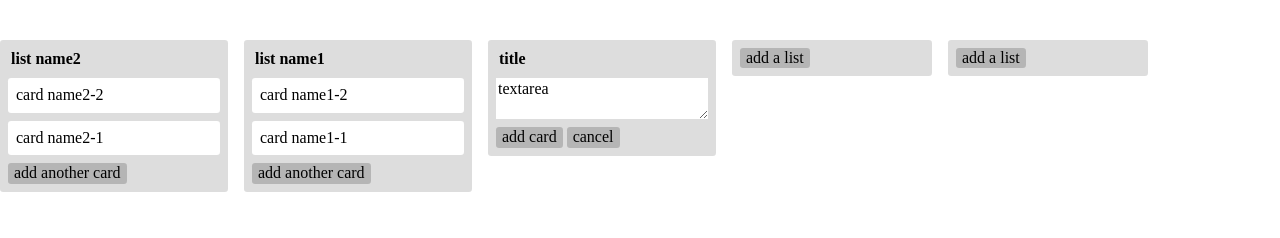
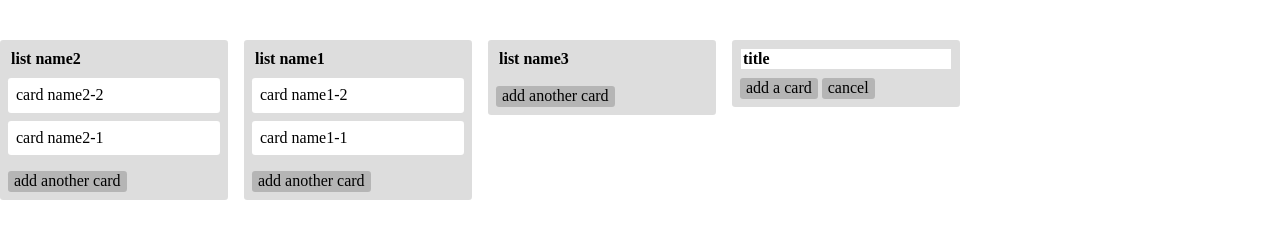
Before and after one commit to KEJkeaz/cardlist, a website: page frontend/index.html in a window 1280 px wide. Both pictures are taken after a click on the button "add a list". Drawn offline with Linux system fonts and the light colour scheme.

Commit message:
js
- add another card 돟작 추가

```diff
--- a/frontend/css/index.css
+++ b/frontend/css/index.css
@@ -71,13 +71,24 @@ body{
 }
 
 
-.list-wrapper .list.hidden .card .card-header,
-.list-wrapper .list.hidden .card .card-list,
-.list-wrapper .list.hidden .card .card-add-container .btn-card-add,
-.list-wrapper .list.hidden .card .card-add-container .cancel {
+.list-wrapper .list.hidden-add-list .card .card-header,
+.list-wrapper .list.hidden-add-list .card .card-list,
+.list-wrapper .list.hidden-add-list .card .card-add-container .btn-card-add,
+.list-wrapper .list.hidden-add-list .card .card-add-container .cancel {
   display: none;
 }
-.list-wrapper .list.hidden .card .card-add-container .btn-list-add{
+.list-wrapper .list.hidden-add-list .card .card-add-container .btn-list-add{
+  display: block;
+}
+
+
+
+.list-wrapper .list.hidden-add-card .card .btn-container .textarea-wrap * ,
+.list-wrapper .list.hidden-add-card .card .btn-container .btn-wrap * {
+  display: none;
+}
+.list-wrapper .list .card .btn-container .textarea-wrap * ,
+.list-wrapper .list .card .btn-container .btn-wrap * {
   display: block;
 }
 
@@ -87,7 +98,7 @@ body{
 
 
 
-.list-wrapper .list .card .btn-container .texarea-wrap {
+.list-wrapper .list .card .btn-container .textarea-wrap {
   display: grid;
   margin-bottom: 0.5rem;
 }
--- a/frontend/index.html
+++ b/frontend/index.html
@@ -16,29 +16,33 @@
 
   <div class="list-wrapper" id="lists" >
 
-    <div class="list">
-      <div class="card">
-        <div class="card-header">
-          <input type="text" value="title" class="card-header-title">
-        </div>
+<!--    <div class="list">-->
+<!--      <div class="card">-->
+<!--        <div class="card-header">-->
+<!--          <input type="text" value="title" class="card-header-title">-->
+<!--        </div>-->
 
-        <div class="card-list">
-        </div>
+<!--        <div class="card-list">-->
+<!--        </div>-->
 
-        <div class="btn-container">
-          <div class="texarea-wrap">
-            <textarea class=" add-card-textarea">textarea</textarea>
-          </div>
-          <div class="btn-wrap">
-            <button class="btn btn-card-add">add card</button>
-            <button class="btn ">cancel</button>
-          </div>
-        </div>
+<!--        <div class="btn-container">-->
+<!--          <div class="textarea-wrap">-->
+<!--            <textarea class=" add-card-textarea">textarea</textarea>-->
+<!--          </div>-->
+<!--          <div class="btn-wrap">-->
+<!--            <button class="btn btn-card-add">add card</button>-->
+<!--            <button class="btn ">cancel</button>-->
+<!--          </div>-->
+<!--        </div>-->
 
-      </div>
-    </div>
+<!--      </div>-->
+<!--    </div>-->
 
-    <div class="list hidden" id="list10">
+
+
+
+
+    <div class="list hidden-add-list" id="last-list">
       <div class="card">
         <div class="card-header">
           <input type="text" value="title" class="card-header-title">
@@ -49,19 +53,14 @@
 
 
         <div class="card-add-container" >
-          <button class="btn btn-list-add" onclick="show_add_container('list10')">add a list</button>
-          <button class="btn btn-card-add">add a card</button>
-          <button class="btn cancel" onclick="hidden_add_container('list10')">cancel</button>
+          <button class="btn btn-list-add" onclick="show_add_list('last-list')">add a list</button>
+          <button class="btn btn-card-add" onclick="add_list('last-list')">add a card</button>
+          <button class="btn cancel" onclick="hidden_add_list('last-list')">cancel</button>
         </div>
 
       </div>
     </div>
 
-    <div class="list">
-      <div class="card">
-        <button class="btn btn-card-add">add a list</button>
-      </div>
-    </div>
 
   </div>
 
--- a/frontend/js/app.js
+++ b/frontend/js/app.js
@@ -1,4 +1,9 @@
 let lists = [
+  {
+    title: 'list name3',
+    cards:[
+    ]
+  },
   {
     title: 'list name1',
     cards:[
@@ -13,6 +18,7 @@ let lists = [
       {title: 'card name2-2'}
     ]
   },
+
 ]
 
 console.log(lists)
@@ -23,17 +29,19 @@ window.onload = () => {
 
 function draw_card(list_key, card_key, value){
 
+
   return document.querySelector('#card-list' + list_key).insertAdjacentHTML( 'afterbegin',
-    `<div class="card-contents" draggable="true">` + value.title +`</div>`
+    `<div class="card-contents" id="card` + list_key +`-` + card_key +`" draggable="true" ondrag="drag_card(` + list_key +`,` + card_key +`)">` + value.title +`</div>`
   )
 
 }
 
 function draw_list(key, value){
   console.log('value', value)
+
   return document.querySelector('#lists').insertAdjacentHTML( 'afterbegin',
 
-    `<div class="list">
+    `<div class="list hidden-add-card" id="list` + key + `" draggable="true" ondrag="drag_list(` + key + `)">
       <div class="card">
         <div class="card-header">
           <input type="text" value="` + value.title + `" class="card-header-title">
@@ -41,8 +49,17 @@ function draw_list(key, value){
         <div class="card-list" id="card-list` + key + `">
         </div>
 
-        <div class="btn-container">
-          <button class="btn btn-card-add">add another card</button>
+        <div class="btn-container" id="container` + key + `">
+          <div class="textarea-wrap">
+            <textarea class=" add-card-textarea">textarea</textarea>
+          </div>
+          <div class="btn-wrap">
+            <button class="btn btn-card-add" onclick="add_card(` + key + `)">add card</button>
+            <button class="btn " onclick="hidden_add_card(` + key + `)">cancel</button>
+          </div>
+
+
+          <button class="btn btn-card-add" onclick="show_add_card(` + key + `)">add another card</button>
         </div>
 
       </div>
@@ -51,8 +68,10 @@ function draw_list(key, value){
   )
 }
 
+
 function draw_elements(){
   for( let list_key in lists){
+
     draw_list(list_key, lists[list_key])
     let cards = lists[list_key].cards
 
@@ -62,15 +81,106 @@ function draw_elements(){
 
   }
 }
+function drag_list(){
+  console.log('drag_list')
+  this.addEventListener('dragover', function(e) {
+    console.log('this.event', e)
 
-function add_list(){
-  console.log('click add_list')
+    let target = e.target;
+    console.log(target)
+    let droppable  = target.classList.contains('list');
+
+    console.log(droppable)
+
+  });
+
+}
+function add_card(id) {
+  // 카드 데이터 추가
+  console.log(id)
+  console.log(lists[id].cards)
+  let title_con = {title: 'test111'}
+  lists[id].cards.push(title_con)
+
+  console.log('lists11', lists)
 }
 
-function add_card(){
-  console.log('click add_card')
+function show_add_card(id){
+  // 카드 추가 영역 보여지게 처리
+  let container= document.getElementById('list'+id);
+  container.classList.remove("hidden-add-card");
+  console.log('show_add_card', id)
+
+  // draw_add_card(id)
 }
 
-function click_card(){
-  console.log('click click_card')
+function hidden_add_card(id){
+  // 카드 추가 영역 보이지 않게 처리
+  let container= document.getElementById('list'+id);
+  container.classList.add("hidden-add-card");
+
+  console.log('hidden_add_card', id)
+
 }
+
+
+
+function show_add_list(id){
+  // 리스트 추가 영역 보여지게 처리
+
+  let container= document.getElementById(id);
+  container.classList.remove("hidden-add-list");
+
+  container.querySelector('.card-header-title').focus();
+
+  console.log('clicked')
+}
+
+function hidden_add_list(id){
+  // 리스트 추가 영역 보이지않게 처리
+  let container= document.getElementById(id);
+  container.classList.add("hidden-add-list");
+  console.log(333)
+
+}
+
+function add_list(id){
+  // 리스트 데이터 추가
+  let container= document.getElementById(id);
+  let val = container.querySelector('.card-header-title');
+
+  let title_val = 'test'
+
+  console.log(val)
+  console.log('click add_list')
+  let list_form = {
+    title: title_val,
+    cards:[
+
+    ]
+  }
+  lists.push(list_form)
+
+  console.log('add_list lists', lists)
+
+  hidden_add_list(id)
+  // draw_elements()
+
+
+}
+
+function drag_card(list_key, card_key){
+  // 카드 드래그 이벤트
+  console.log('list_key', list_key)
+  console.log('list_key', card_key)
+  console.log('drag drag_card')
+  this.addEventListener('dragover', function(e) {
+    console.log('this.event', e)
+
+    let target = e.target;
+    console.log(target)
+    let droppable  = target.classList.contains('card-list');
+
+    console.log(droppable)
+  });
+}
```
